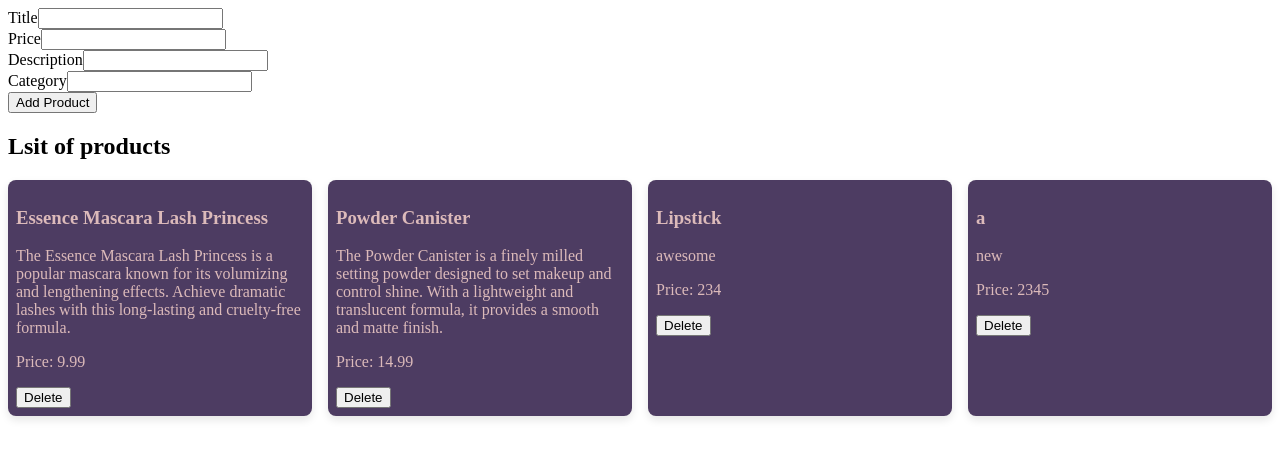
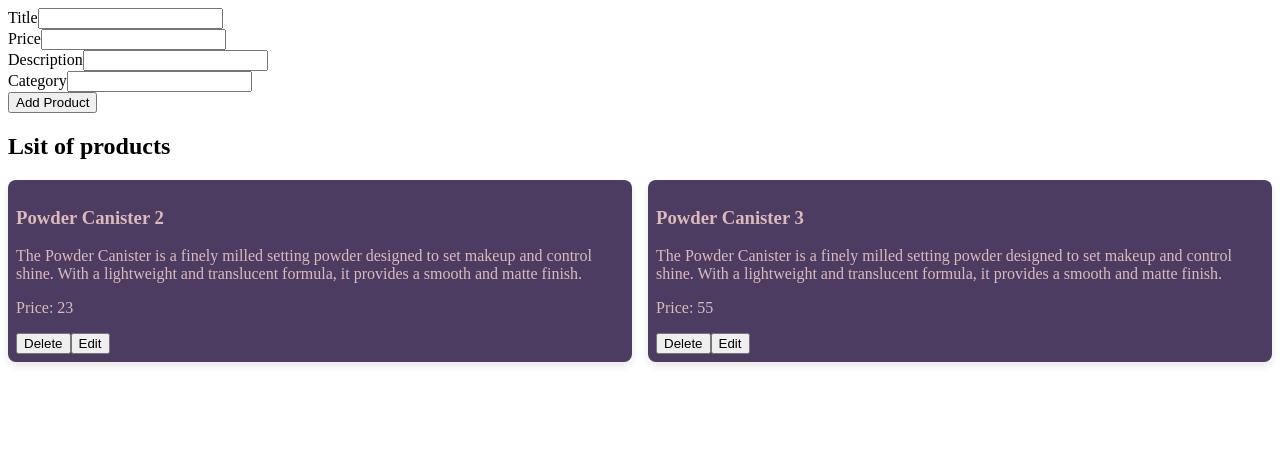
Before and after one commit to Salauddin-Ahmad/rtk-query-practice, a React (Vite) app: page / in a window 1280 px wide. Shown: the top 458 px of the page. Built offline with nearby package versions, Linux system fonts and the light colour scheme; data requests are answered from the project's data file.

Commit message:
finished the update with form and clearing form after updating

```diff
--- a/database/db.json
+++ b/database/db.json
@@ -1,32 +1,18 @@
 {
   "products": [
     {
-      "id": "1",
-      "title": "Essence Mascara Lash Princess",
-      "description": "The Essence Mascara Lash Princess is a popular mascara known for its volumizing and lengthening effects. Achieve dramatic lashes with this long-lasting and cruelty-free formula.",
-      "price": 9.99,
+      "id": "3",
+      "title": "Powder Canister 2",
+      "description": "The Powder Canister is a finely milled setting powder designed to set makeup and control shine. With a lightweight and translucent formula, it provides a smooth and matte finish.",
+      "price": 23,
       "category": "beauty"
     },
     {
-      "id": "3",
-      "title": "Powder Canister",
+      "id": "4",
+      "title": "Powder Canister 3",
       "description": "The Powder Canister is a finely milled setting powder designed to set makeup and control shine. With a lightweight and translucent formula, it provides a smooth and matte finish.",
-      "price": 14.99,
+      "price": 55,
       "category": "beauty"
-    },
-    {
-      "title": "Lipstick",
-      "price": "234",
-      "description": "awesome",
-      "category": "beauty",
-      "id": "zFE3ayR7aVv1aspX6CnZP"
-    },
-    {
-      "id": "qnMGN_YNZ_y3YFrtJDzSV",
-      "title": "a",
-      "price": "2345",
-      "description": "new",
-      "category": "smartphone"
     }
   ]
 }
--- a/src/features/products/ProductForm.jsx
+++ b/src/features/products/ProductForm.jsx
@@ -39,7 +39,7 @@
         //     resetForm()
         // }
 
-        console.log({ ...product, id: nanoid()});
+        // console.log({ ...product, id: nanoid()});
        try {
         await addProduct({...product, id: nanoid() })
        } catch (error) {
--- a/src/features/products/ProductsView.jsx
+++ b/src/features/products/ProductsView.jsx
@@ -1,10 +1,13 @@
 
+import { useState } from "react";
 import { useDeleteProductsMutation, useGetProductsQuery } from "../../services/productsApi";
+import UpdateProducts from "./UpdateProducts";
 
 const ProductsView = () => {
     const { data: products, isLoading, error } = useGetProductsQuery();
 
     const [deleteProduct] = useDeleteProductsMutation();
+    const [editingProduct, setEditingProduct] =  useState(null);
 
     const handleDelete = async (id) => {
         await deleteProduct(id)
@@ -23,13 +26,18 @@
                             <h3>{product.title}</h3>
                             <p>{product.description}</p>
                             <p>Price: {product.price}</p>
-                            <button onClick={() => handleDelete(product.id)}>Delete</button>
+                            <button onClick={() =>
+                                handleDelete(product.id)}>Delete
+                                </button>
+
+                            <button onClick={() => setEditingProduct(product)}>Edit</button>
                         </article>
                     })
 
                     }
                 </section>
             )}
+        {editingProduct && <UpdateProducts editingProduct={editingProduct} setEditingProduct={setEditingProduct} /> }
 
         </div>
     );
--- /dev/null
+++ b/src/features/products/UpdateProducts.jsx
@@ -0,0 +1,90 @@
+import { useState } from 'react';
+import { useUpdateProductMutation } from '../../services/productsApi';
+
+const UpdateProducts = ({ editingProduct, setEditingProduct }) => {
+
+    const [updatedProduct, setUpdatedProduct] = useState(product)
+    const [updateProduct] = useUpdateProductMutation();
+
+    const handleSubmit = async (event) => {
+        event.preventDefault();
+        try {
+            await updateProduct({
+                id: editingProduct.id,
+                updatedProduct
+            });
+            setEditingProduct(null);
+
+        } catch (error) {
+            console.log('Failed to save the product', error)
+        }
+
+    }
+
+    return (
+        <div>
+
+            <form onSubmit={handleSubmit}>
+                <h2>Edit product</h2>
+                <div>
+                    <label>Title</label>
+                    <input
+                        type='text'
+                        placeholder='Title'
+                        name="title"
+                        value={updateProduct.title}
+                        onChange={(e) => {
+                            setUpdatedProduct({ ...updatedProduct, title: e.target.value })
+                        }
+                        }
+                    />
+                </div>
+
+                <div>
+                    <label>Description</label>
+                    <input
+                        placeholder='Description'
+                        name="description"
+                        value={updatedProduct.description}
+                        onChange={(e) => {
+                            setUpdatedProduct({ ...updatedProduct, description: e.target.value })
+                        }
+                        }
+                    />
+                </div>
+                <div>
+                    <label>Price</label>
+                    <input
+                        type='number'
+                        name="price"
+                        placeholder='Price'
+                        value={updatedProduct.price}
+                        onChange={(e) => {
+                            setUpdatedProduct({ ...updatedProduct, price: parseFloat(e.target.value) })
+                        }
+                        }
+                    />
+
+
+                </div>
+                <div>
+                    <label>Category</label>
+                    <input
+                        type='text'
+                        placeholder='Category'
+                        name="category"
+                        value={updatedProduct.category}
+                        onChange={(e) => {
+                            setUpdatedProduct({ ...updatedProduct, category: e.target.value })
+                        }
+                        }
+                    />
+                </div>
+                <button type='submit'>Save</button>
+                <button onClick={() => setEditingProduct(null)}>Cancel</button>
+            </form>
+        </div>
+    );
+};
+
+export default UpdateProducts;
--- a/src/services/productsApi.js
+++ b/src/services/productsApi.js
@@ -11,9 +11,7 @@
         getProducts: builder.query({
             query: () => 'products',
             providesTags: (result) =>
-                result ?
-                    [...result.map(({ id }) => ({ type: 'Product', id }))]
-                    : [({ type: 'Product', id: 'LIST' })]
+                result ? [...result.map(({ id }) => ({ type: 'Product', id })), { type: 'Product', id: 'LIST' }] : [{ type: 'Product', id: 'LIST' }]
 
         }),
         deleteProducts: builder.mutation({
@@ -33,7 +31,15 @@
             }),
             invalidatesTags: [{ type: 'Product', id: 'LIST' }]
         }),
+        updateProduct: builder.mutation({
+            query: ({id, updatedProduct}) => ({
+                url: `products/${id}`,
+                method: 'PUT',
+                body: updatedProduct,
+            }),
+            invalidatesTags: (result, error, {id} ) => [{ type: 'Product', id: 'LIST' }]
+        }),
     }),
 });
 
-export const { useGetProductsQuery, useDeleteProductsMutation, useAddProductMutation } = productsApi;
+export const { useGetProductsQuery, useDeleteProductsMutation, useAddProductMutation, useUpdateProductMutation } = productsApi;
```
